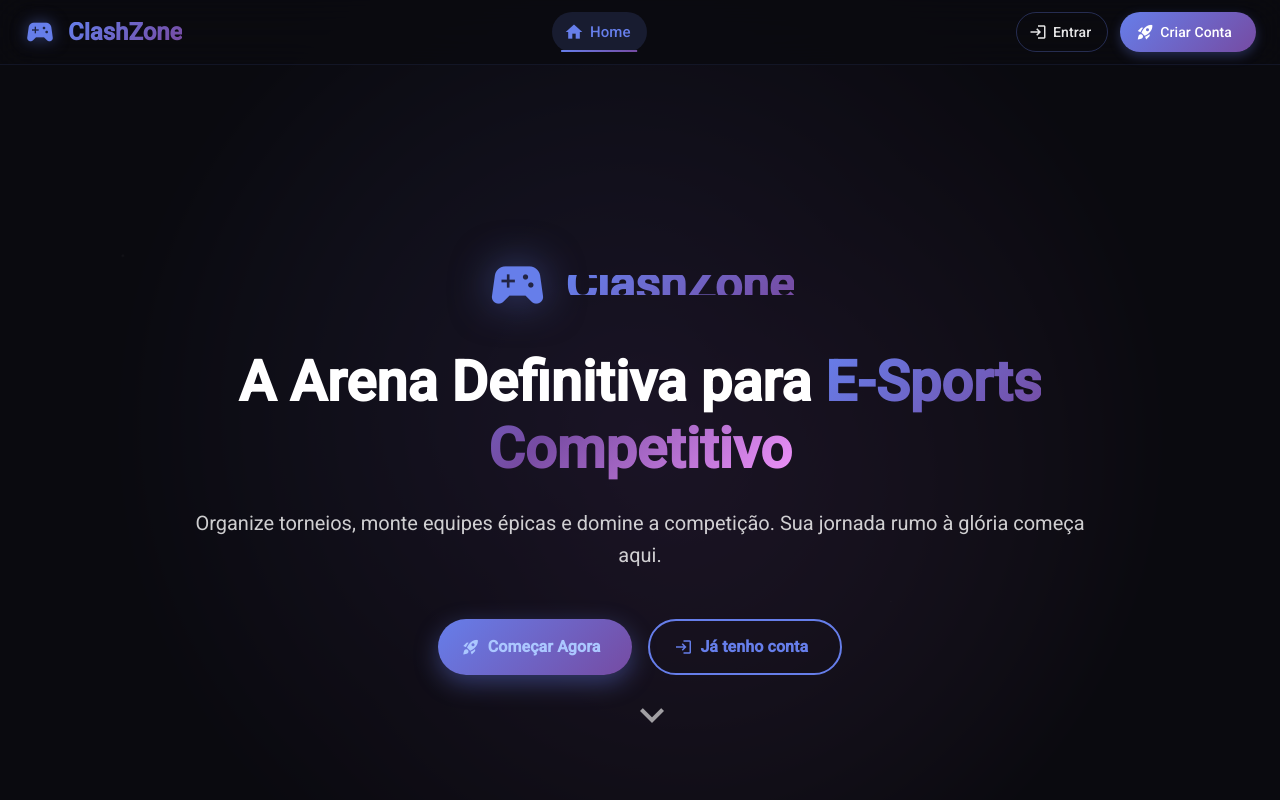
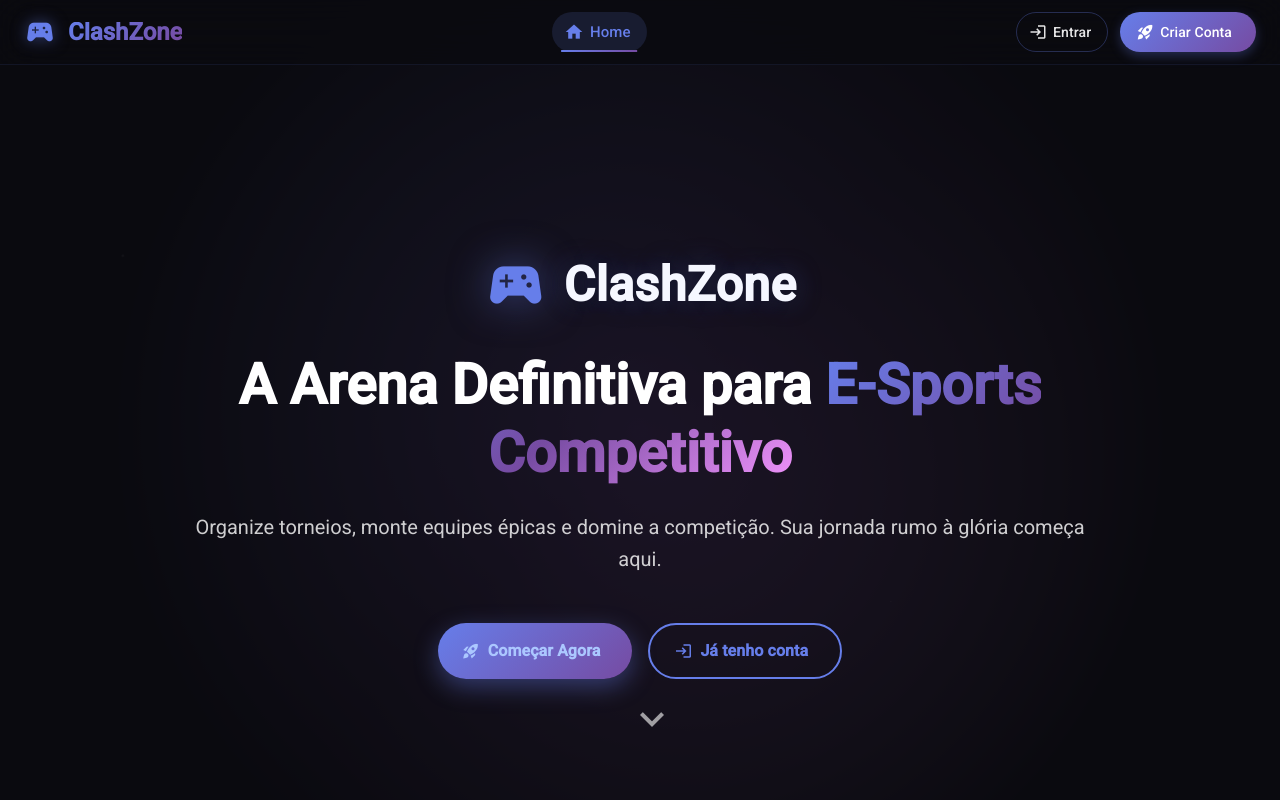
Before and after one commit to AlanHSS/ClashZoneTorneiosDeE-sports, an Angular app in the folder frontend/: page / in a window 1280 px wide. Shown: the top 800 px of the page. Built offline with nearby package versions, Linux system fonts and the light colour scheme.

Commit message:
fix: conserta um bug no scss

```diff
--- a/frontend/src/_status-badges.scss
+++ b/frontend/src/_status-badges.scss
@@ -83,7 +83,8 @@
 
 .snackbar-error {
   --mdc-snackbar-container-color: #1a1a2e !important;
-  --mat-snack-bar-button-color: #f44336 !important;
+  // Action label ("Fechar") needs strong contrast on red surface.
+  --mat-snack-bar-button-color: rgba(255, 255, 255, 0.95) !important;
 
   .mdc-snackbar__surface {
     background: linear-gradient(135deg, #f44336 0%, #d32f2f 100%) !important;
@@ -94,6 +95,16 @@
   .mat-mdc-snack-bar-label {
     color: white !important;
     font-weight: 600;
+  }
+
+  .mat-mdc-snack-bar-action {
+    color: rgba(255, 255, 255, 0.95) !important;
+    font-weight: 700;
+    border-radius: 999px;
+  }
+
+  .mat-mdc-snack-bar-action:hover {
+    background: rgba(255, 255, 255, 0.12) !important;
   }
 }
 
--- a/frontend/src/app/pages/home/home.scss
+++ b/frontend/src/app/pages/home/home.scss
@@ -72,10 +72,17 @@
           font-size: 48px;
           font-weight: 900;
           margin: 0;
-          background: linear-gradient(135deg, #667eea 0%, #764ba2 100%);
-          -webkit-background-clip: text;
-          -webkit-text-fill-color: transparent;
-          background-clip: text;
+          color: #f5f7ff;
+          display: inline-block;
+          line-height: 1.15;
+          padding: 8px 0;
+          overflow: visible;
+          position: relative;
+          z-index: 3;
+          text-shadow:
+            0 2px 18px rgba(0, 0, 0, 0.55),
+            0 0 26px rgba(102, 126, 234, 0.35);
+          letter-spacing: 0.4px;
         }
       }
 
```
